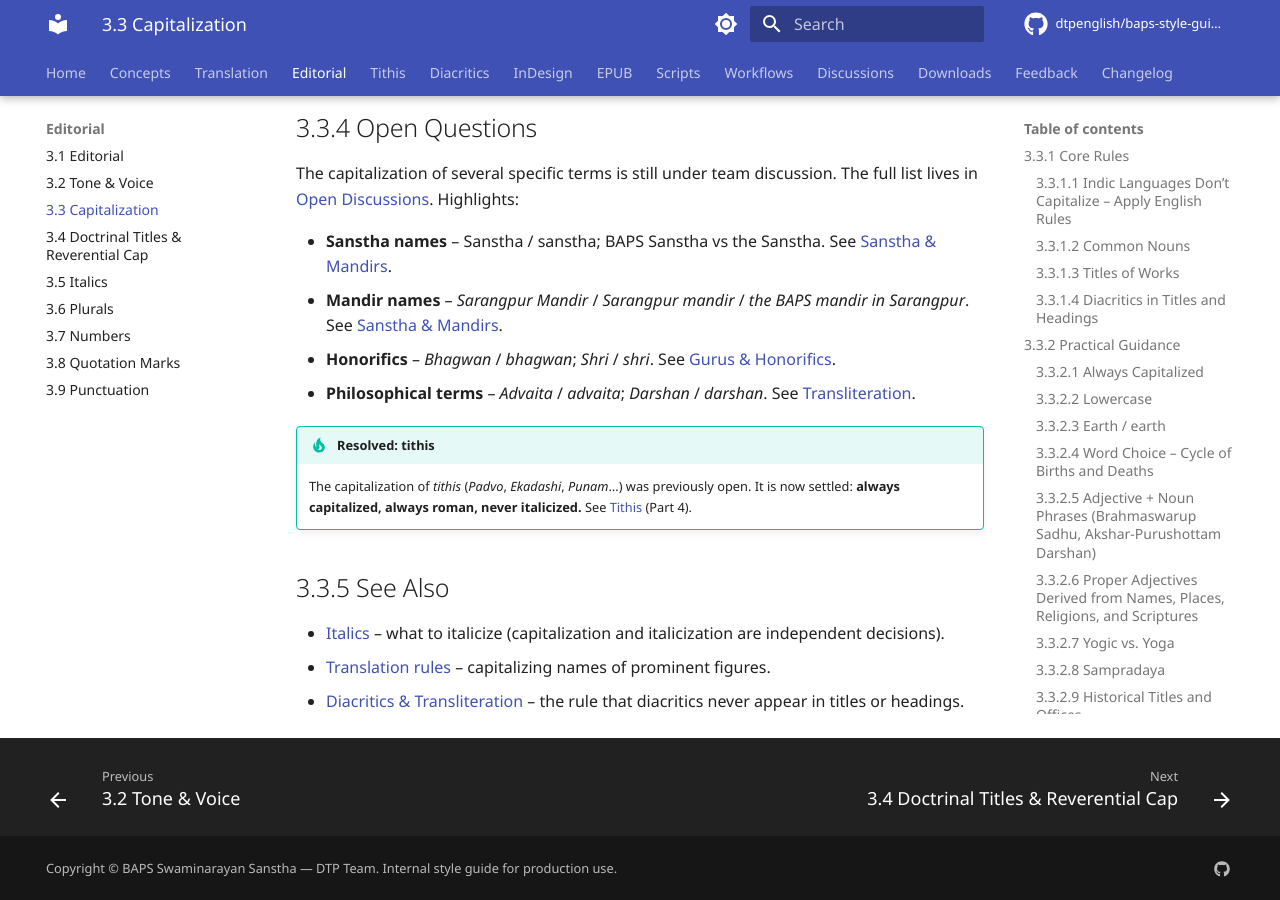
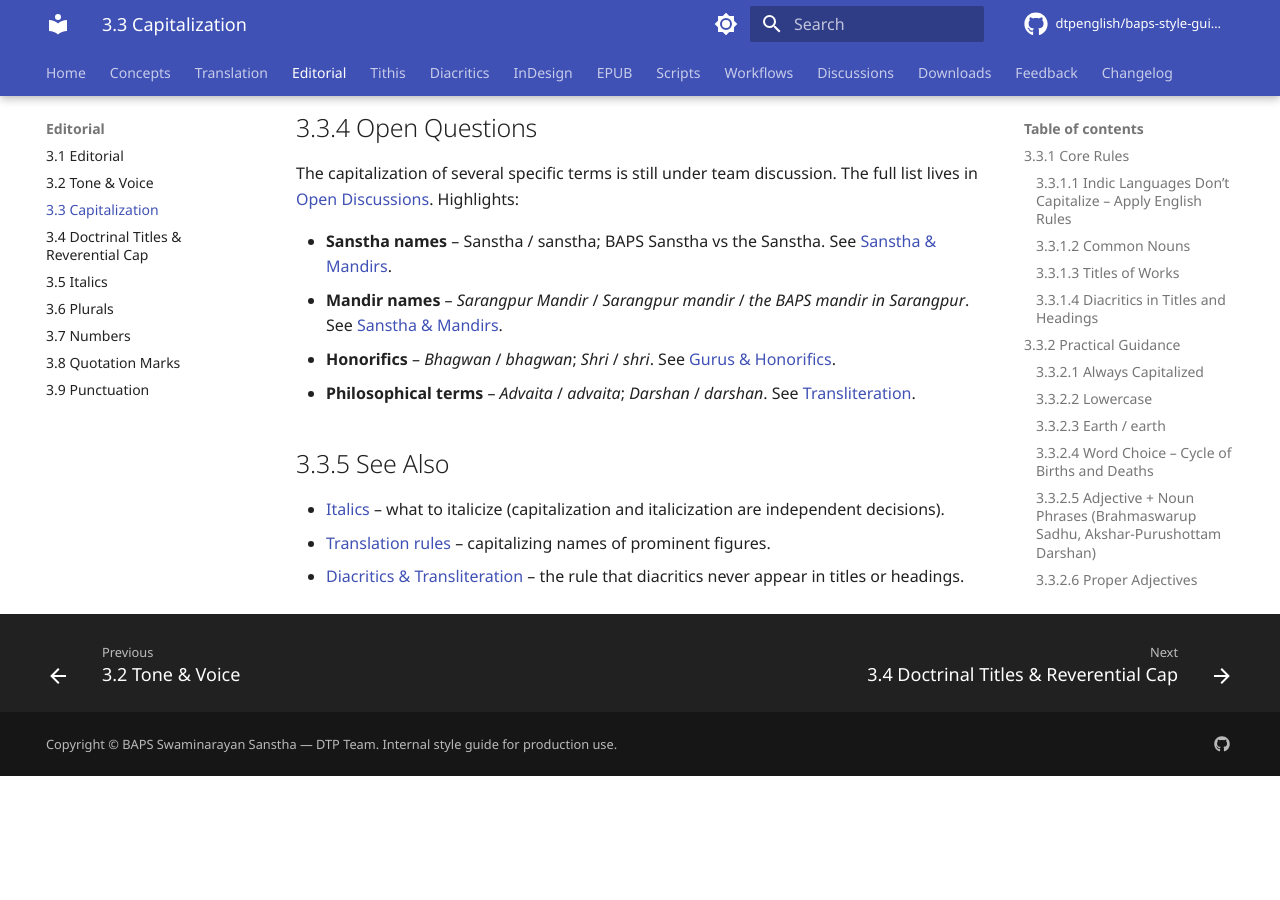
Before and after one commit to dtpenglish/baps-style-guide, an MkDocs documentation site: the page built from docs/editorial/capitalization.md, in a window 1280 px wide and 900 px high, scrolled down 9165 px. Built offline with MkDocs 1.6.1 and Material for MkDocs 9.7.7, drawn with Linux system fonts in a browser that asks for light colours; comment, search, counter and statistics services are not loaded; the version menu is left out; after the commit the page ends 9941 px from its top, so only the background shows below that.

Commit message:
3.3.4: remove the 'Resolved: tithis' admonition
The tithi capitalization rule has been settled and lives at
Part 4 (and the discussions entry was already removed in 1.15).
The 'Resolved' tip in 3.3.4 Open Questions was a transitional
note pointing readers from the open-questions list to the
resolved rule - no longer needed now that the resolution is
fully reflected elsewhere on the site.

Co-Authored-By: Claude Opus 4.7 (1M context) <noreply@anthropic.com>

```diff
--- a/docs/editorial/capitalization.md
+++ b/docs/editorial/capitalization.md
@@ -259,9 +259,6 @@ The capitalization of several specific terms is still under team discussion. The
 - **Honorifics** – *Bhagwan* / *bhagwan*; *Shri* / *shri*. See [Gurus & Honorifics](../discussions/gurus-and-honorifics.md).
 - **Philosophical terms** – *Advaita* / *advaita*; *Darshan* / *darshan*. See [Transliteration](../discussions/transliteration.md).
 
-!!! tip "Resolved: tithis"
-    The capitalization of *tithis* (*Padvo*, *Ekadashi*, *Punam*…) was previously open. It is now settled: **always capitalized, always roman, never italicized.** See [Tithis](../tithis/index.md) (Part 4).
-
 ## 3.3.5 See Also
 - [Italics](italics.md) – what to italicize (capitalization and italicization are independent decisions).
 - [Translation rules](../translation/translation-rules.md) – capitalizing names of prominent figures.
```
